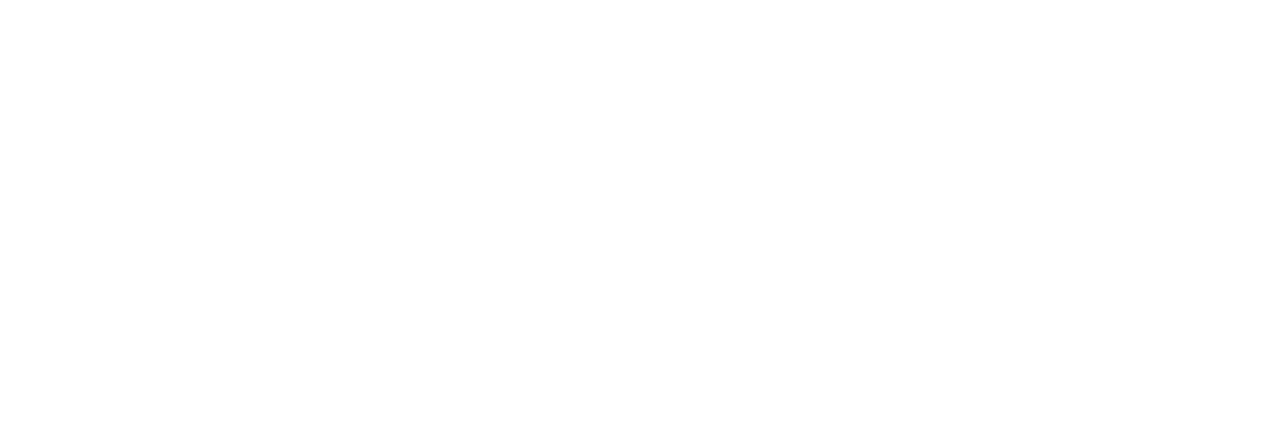
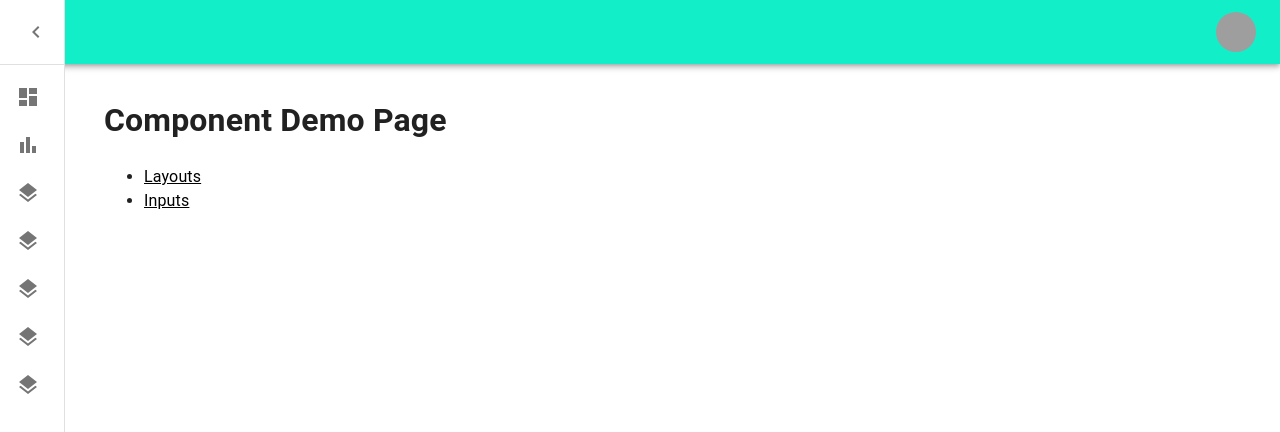
Before and after one commit to snake0207/OneLBS, a React (Vite) app: page /components in a window 1280 px wide. Before the commit this address had no page. Shown: the top 432 px of the page. Built offline with nearby package versions, Linux system fonts and the light colour scheme; grey boxes are pictures that could not be loaded; what emotion-reset would draw is missing.

Commit message:
demo layout 추가

```diff
--- a/src/layouts/SideMenu/listItems.jsx
+++ b/src/layouts/SideMenu/listItems.jsx
@@ -19,7 +19,7 @@
                 <ListItemText primary={t('top_menu.search_management')} />
             </ListItemButton>
         </Link>
-        <Link href="/statistics" color="inherit" underline="none">
+        <Link href="/poi" color="inherit" underline="none">
             <ListItemButton>
                 <ListItemIcon>
                     <BarChartIcon />
@@ -27,7 +27,7 @@
                 <ListItemText primary={t('top_menu.poi_search')} />
             </ListItemButton>
         </Link>
-        <Link href="/map" color="inherit" underline="none">
+        <Link href="/permit" color="inherit" underline="none">
             <ListItemButton>
                 <ListItemIcon>
                     <LayersIcon />
@@ -35,7 +35,7 @@
                 <ListItemText primary={t('top_menu.permit_history')} />
             </ListItemButton>
         </Link>
-        <Link href="/etc" color="inherit" underline="none">
+        <Link href="/mcp" color="inherit" underline="none">
             <ListItemButton>
                 <ListItemIcon>
                     <LayersIcon />
@@ -43,7 +43,7 @@
                 <ListItemText primary={t('top_menu.mcp_poi_statistics')} />
             </ListItemButton>
         </Link>
-        <Link href="/etc" color="inherit" underline="none">
+        <Link href="/maintenance" color="inherit" underline="none">
             <ListItemButton>
                 <ListItemIcon>
                     <LayersIcon />
--- /dev/null
+++ b/src/pages/DemoPage/LayoutPage/index.jsx
@@ -0,0 +1,5 @@
+function LayoutPage() {
+    return <div>Layout Page</div>
+}
+
+export default LayoutPage
--- /dev/null
+++ b/src/pages/DemoPage/index.jsx
@@ -0,0 +1,19 @@
+import { Box } from '@mui/material'
+
+function DemoPage() {
+    return (
+        <Box>
+            <h1>Component Demo Page</h1>
+            <ul>
+                <li>
+                    <a href="/components/layouts">Layouts</a>
+                </li>
+                <li>
+                    <a href="/components/inputs">Inputs</a>
+                </li>
+            </ul>
+        </Box>
+    )
+}
+
+export default DemoPage
```
Also changed, not shown: src/routes/index.jsx (+9 -0 lines).
